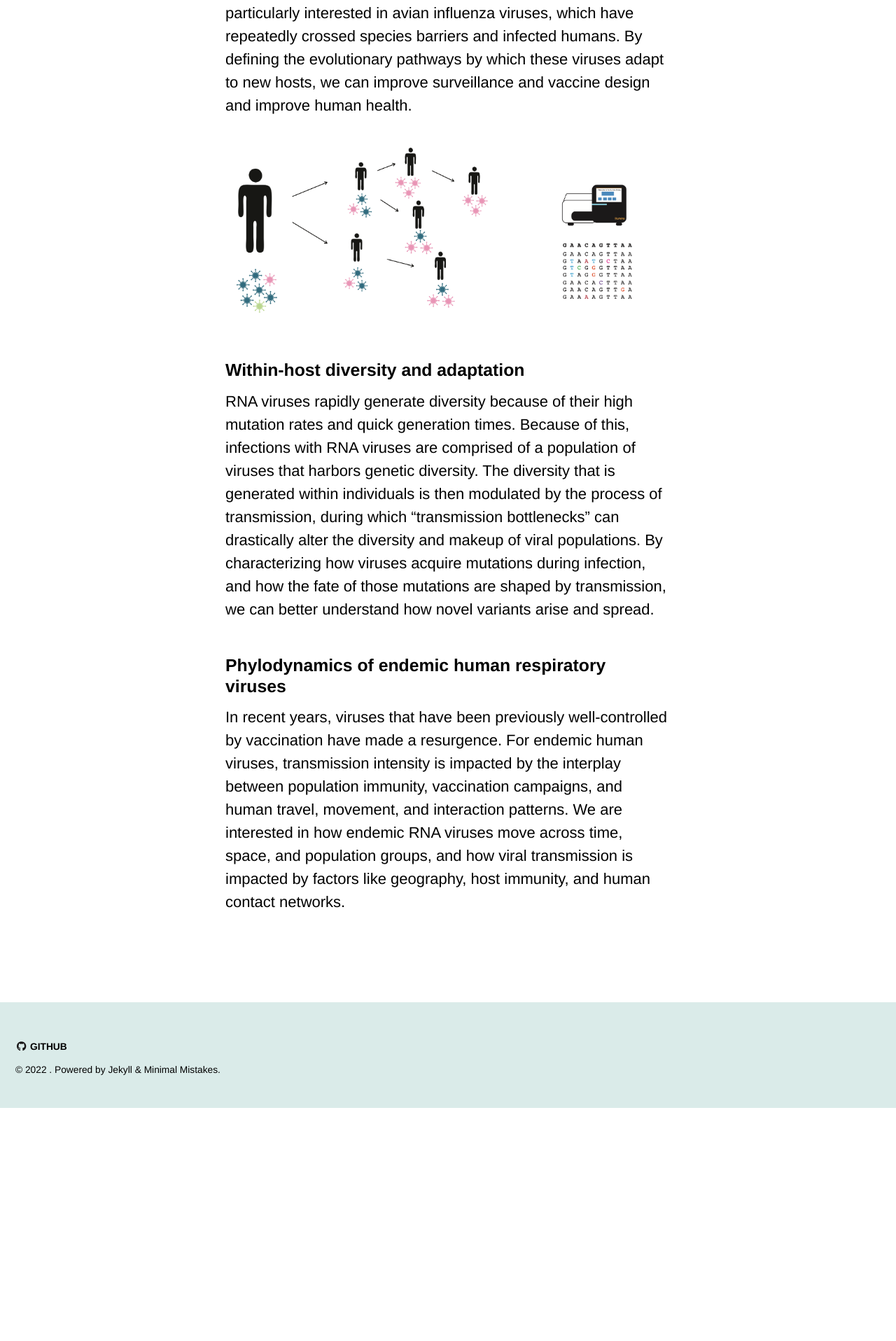
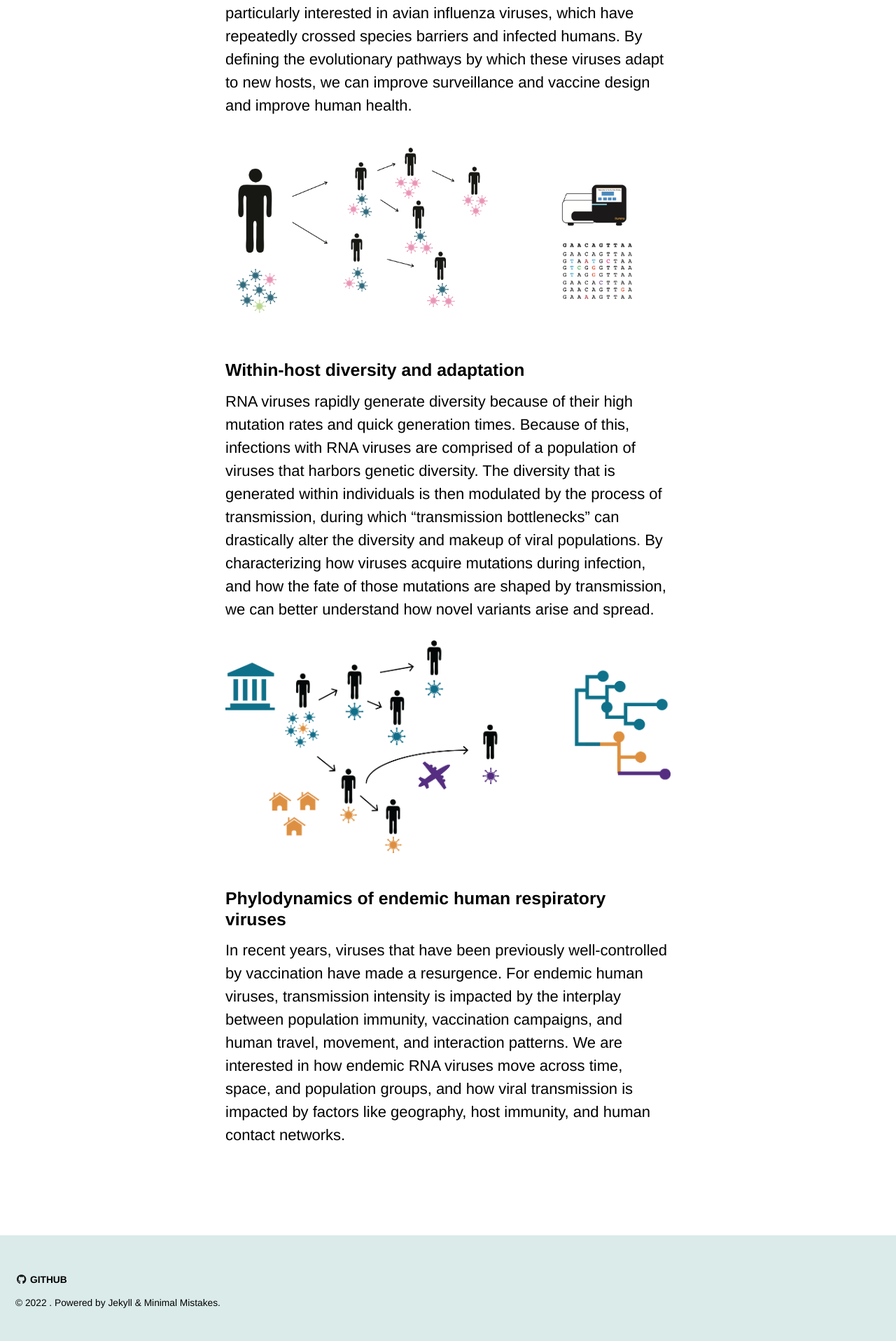
Before and after one commit to lmoncla/monclalab, a Jekyll site: the page built from _pages/research.md, in a window 1280 px wide. Shown: the part 1359-3275 px from the top of the page at 70% size. Built offline with Jekyll 4.4.1, drawn with Linux system fonts in a browser that asks for light colours; cached includes are drawn as plain includes; a script that is not in the unit is left out; comment, search, counter and statistics services are not loaded; before the commit the page ends 2942 px from its top, so only the background shows below that.

Commit message:
Update research.md

```diff
--- a/_pages/research.md
+++ b/_pages/research.md
@@ -18,5 +18,9 @@ Viruses are constantly crossing species barriers and causing outbreaks in humans
 ### Within-host diversity and adaptation
 RNA viruses rapidly generate diversity because of their high mutation rates and quick generation times. Because of this, infections with RNA viruses are comprised of a population of viruses that harbors genetic diversity. The diversity that is generated within individuals is then modulated by the process of transmission, during which "transmission bottlenecks" can drastically alter the diversity and makeup of viral populations. By characterizing how viruses acquire mutations during infection, and how the fate of those mutations are shaped by transmission, we can better understand how novel variants arise and spread.
 
+<left>
+<img src="/monclalab/assets/images/figure-3-genomic-epi-schematic.png" width="100%">
+</left>
+
 ### Phylodynamics of endemic human respiratory viruses
 In recent years, viruses that have been previously well-controlled by vaccination have made a resurgence. For endemic human viruses, transmission intensity is impacted by the interplay between population immunity, vaccination campaigns, and human travel, movement, and interaction patterns. We are interested in how endemic RNA viruses move across time, space, and population groups, and how viral transmission is impacted by factors like geography, host immunity, and human contact networks.
```
